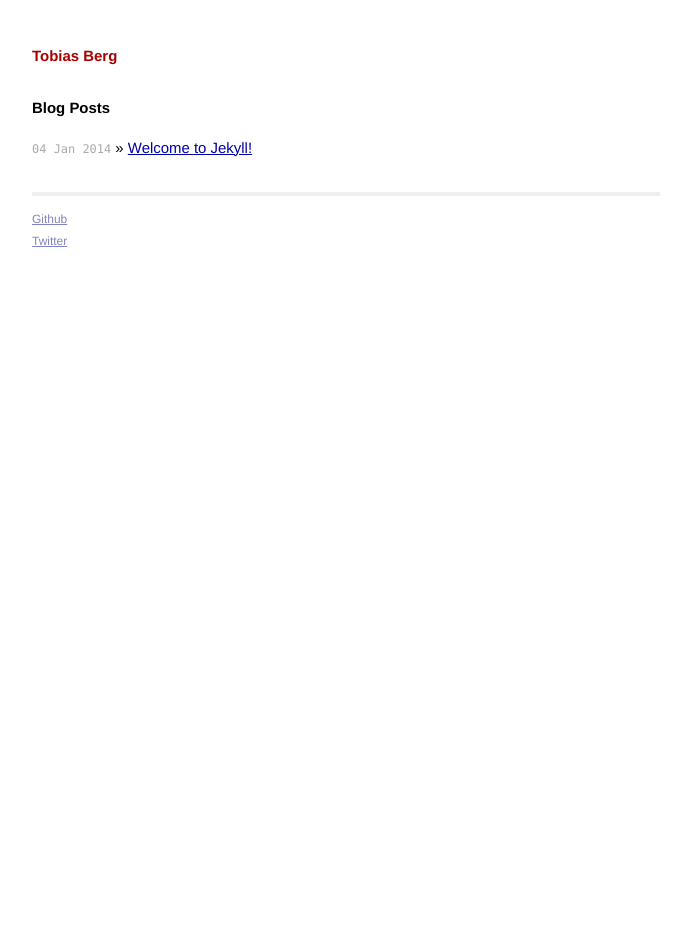
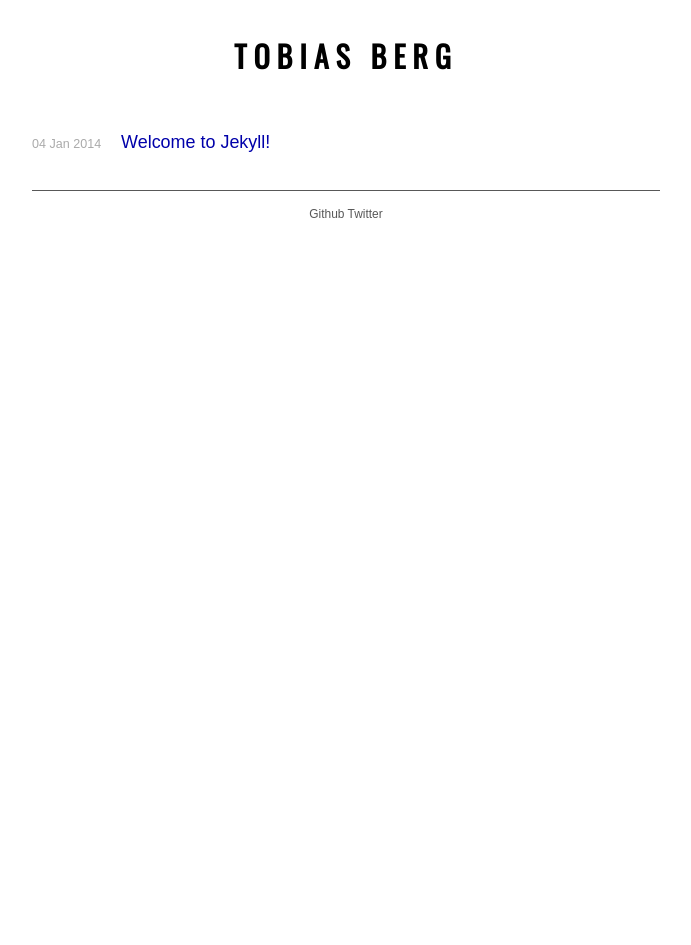
Before and after one commit to TobiasBerg/TobiasBerg.github.io, a Jekyll site: the page built from index.html, in a window 1280 px wide. Shown: the whole page, without its empty margins (294-985 px from the left). Built offline with Jekyll 4.4.1, drawn with Linux system fonts in a browser that asks for light colours; Markdown is read by kramdown in place of the engine named in the settings; comment, search, counter and statistics services are not loaded.

Commit message:
Changed the design a bit so it's no default

```diff
--- a/_layouts/default.html
+++ b/_layouts/default.html
@@ -11,6 +11,7 @@
 
         <!-- Custom CSS -->
         <link rel="stylesheet" href="/css/main.css">
+				<link href='http://fonts.googleapis.com/css?family=Oswald' rel='stylesheet' type='text/css'>
     </head>
     <body>
         <div class="site">
@@ -23,8 +24,8 @@
           <div class="footer">
             <div class="contact">
               <p>
-                <a href="https://github.com/TobiasBerg">Github</a><br />
-                <a href="https://twitter.com/TobiasBerg">Twitter</a><br />
+                <a href="https://github.com/TobiasBerg">Github</a>
+                <a href="https://twitter.com/TobiasBerg">Twitter</a>
               </p>
             </div>
           </div>
--- a/css/main.css
+++ b/css/main.css
@@ -14,7 +14,7 @@ html, body { height: 100%; }
 
 body {
   background-color: #FFF;
-  font: 13.34px Helvetica, Arial, sans-serif;
+  font: 13.34px Arial, sans-serif;
   font-size: small;
   text-align: center;
 }
@@ -26,8 +26,8 @@ h1 { margin-bottom: 1em; }
 p { margin: 1em 0; }
 
 a         { color: #00a; }
-a:hover   { color: #000; }
-a:visited { color: #a0a; }
+a:hover   { color: #585858; }
+a:visited { color: #000; }
 
 /*****************************************************************************/
 /*
@@ -41,12 +41,21 @@ a:visited { color: #a0a; }
 
 .posts li {
   line-height: 1.75em;
+  font-size: 120%;
+}
+
+.posts li a {
+    text-decoration: none;
+}
+
+.posts li a:hover {
+    text-decoration: underline;
 }
 
 .posts span {
   color: #aaa;
-  font-family: Monaco, "Courier New", monospace;
-  font-size: 80%;
+  /*font-family: Monaco, "Courier New", monospace;*/
+  font-size: 70%;
 }
 
 /*****************************************************************************/
@@ -63,6 +72,10 @@ a:visited { color: #a0a; }
   line-height: 1.5em;
 }
 
+.header {
+  margin-bottom: 2em;
+}
+
 .header a {
   font-weight: bold;
   text-decoration: none;
@@ -70,15 +83,21 @@ a:visited { color: #a0a; }
 
 .title {
   display: inline-block;
-  margin-bottom: 2em;
+  font-size: 30px;
+  text-transform: uppercase;
+  color: #000;
+  letter-spacing: 7px;
+  font-family: 'Oswald', Arial, sans-serif;
+  text-align: center;
+  width: 100%;
 }
 
 .title a {
-  color: #a00;
+  color: #000;
 }
 
 .title a:hover {
-  color: #000;
+  color: #585858;
 }
 
 .header a.extra {
@@ -97,7 +116,7 @@ a:visited { color: #a0a; }
 .footer {
   font-size: 80%;
   color: #666;
-  border-top: 4px solid #eee;
+  border-top: 1px solid #585858;
   margin-top: 2em;
   overflow: hidden;
 }
@@ -105,6 +124,11 @@ a:visited { color: #a0a; }
 .footer .contact {
   float: left;
   margin-right: 3em;
+  width: 100%;
+}
+
+.footer .contact p {
+    text-align: center;
 }
 
 .footer .contact.right {
@@ -113,7 +137,13 @@ a:visited { color: #a0a; }
 }
 
 .footer .contact a {
-  color: #8085C1;
+  color: #585858;
+    text-decoration: none;
+}
+
+.footer .contact a:hover {
+    text-decoration: underline;
+    color: #000;
 }
 
 .footer .rss {
--- a/index.html
+++ b/index.html
@@ -4,10 +4,9 @@
 ---
 
 <div id="home">
-  <h1>Blog Posts</h1>
   <ul class="posts">
     {% for post in site.posts %}
-      <li><span>{{ post.date | date_to_string }}</span> &raquo; <a href="{{ post.url }}">{{ post.title }}</a></li>
+      <li><span>{{ post.date | date_to_string }}</span> &nbsp;&nbsp; <a href="{{ post.url }}">{{ post.title }}</a></li>
     {% endfor %}
   </ul>
 </div>
```
